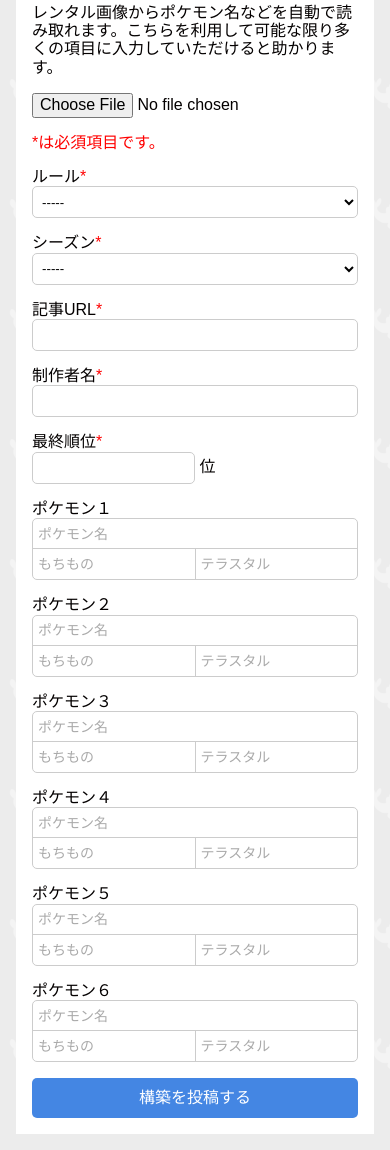
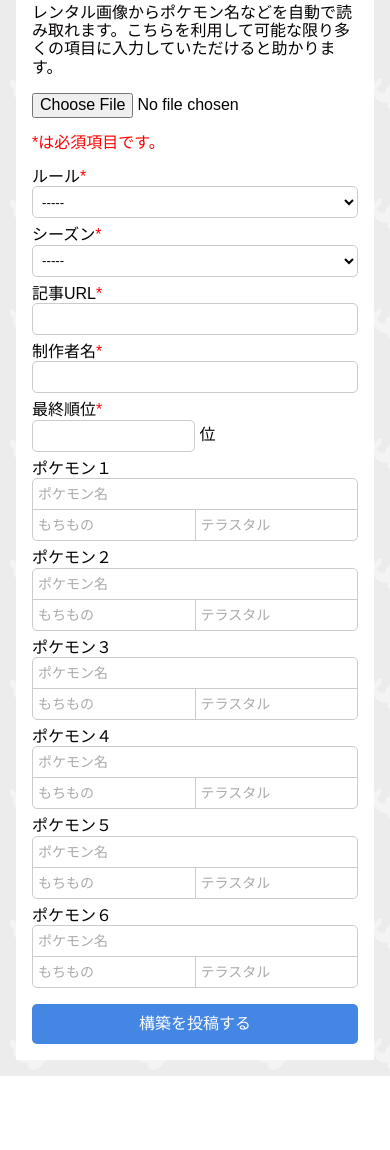
Before and after one commit to amemiya-sou/hayu, a Flask app: page / in a window 390 px wide. Shown: the part 182-1332 px from the top of the page. After the commit the page ends 1258 px from the top, so only its background shows below. Run offline with Flask 3, Linux system fonts and the light colour scheme; some libraries are stand-ins or nearby versions.

Commit message:
Add files via upload

```diff
--- a/app.py
+++ b/app.py
@@ -364,7 +364,7 @@ def preprocess_image(img, percent_boxes):
 
         # 二値化
         cropped_img = cropped_img.convert("L")
-        threshold = 120
+        threshold = 130
         cropped_img = cropped_img.point(lambda p: p < threshold and 255)
 
         # 処理された画像をリストに追加
--- a/static/css/style.css
+++ b/static/css/style.css
@@ -21,6 +21,7 @@
   cursor: pointer;
   line-height: 20px;
   text-align: center;
+  margin-top: 16px;
 }
 
 #season,
@@ -53,7 +54,7 @@
 .url,
 .name,
 .rule {
-  margin-bottom: 16px;
+  margin-bottom: 8px;
 }
 
 #file-input {
@@ -88,7 +89,7 @@
 }
 
 .party_img {
-  margin: 5px 0px;
+  margin: 16px 0px;
 }
 
 #party_form {
@@ -101,7 +102,7 @@
   box-sizing: border-box;
   border: 1px solid #ccc;
   border-radius: 5px;
-  margin-bottom: 16px;
+  margin-bottom: 8px;
 }
 
 .poke_input,
@@ -111,7 +112,6 @@
   outline: none;
   width: 100%;
   height: 30px;
-  box-sizing: border-box;
   font-size: 14px;
   padding: 0px 5px;
 }
@@ -142,6 +142,7 @@
 
 @media screen and (max-width: 500px) {
   .poke_input {
+    height: 31px;
     border-right: none;
     border-bottom: 1px solid #ccc;
     border-top-right-radius: 5px;
```
Also changed, not shown: templates/result.html (+4 -9 lines).
